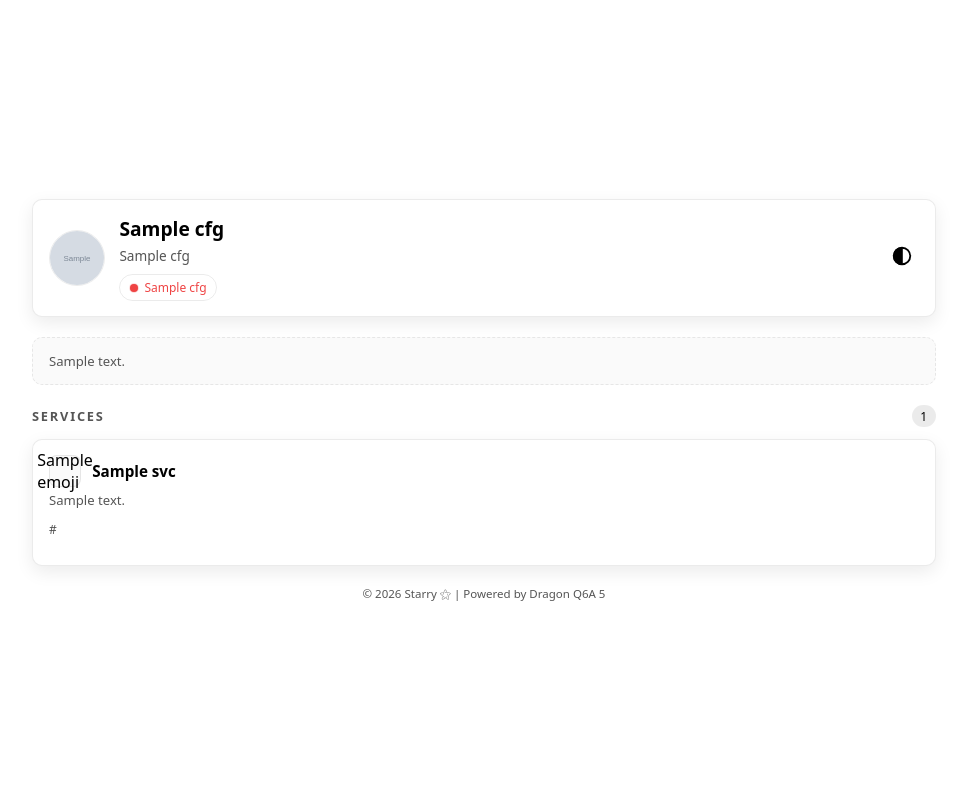
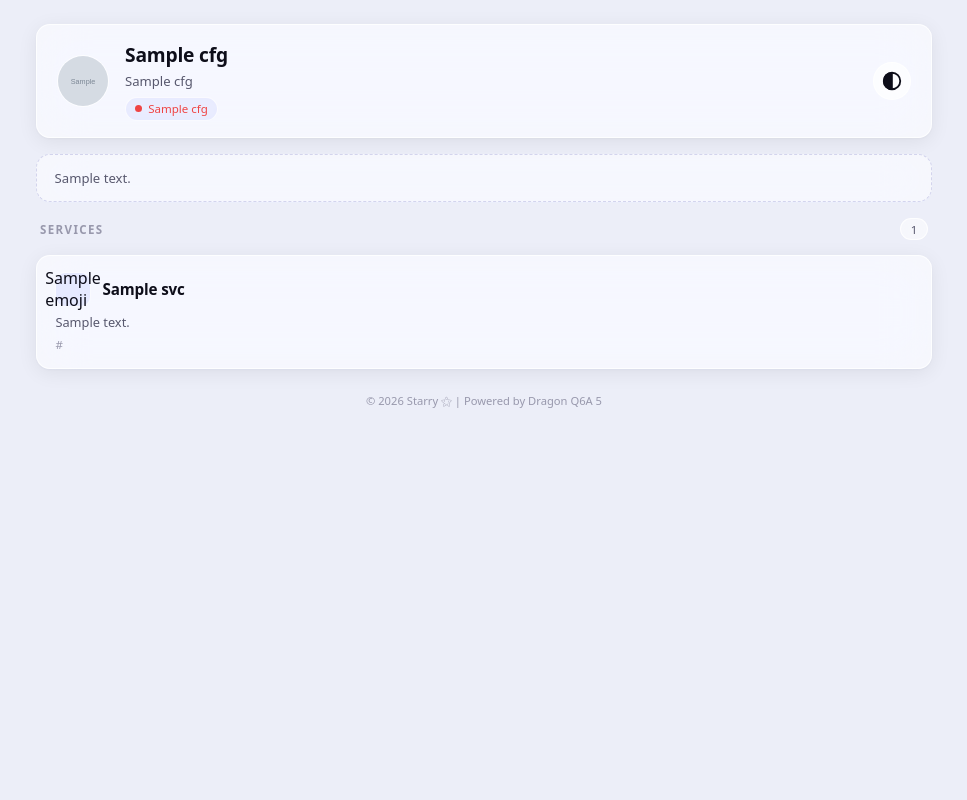
Before and after one commit to starry-shivam/starry-cloud, a Python web app: template templates/index.html in a window 1280 px wide. Shown: the whole page, without its empty margins (156-1123 px from the left). Run offline with Jinja, Linux system fonts and the light colour scheme; the template is opened without the code that fills it: most values are stand-ins (such as "Sample title", 1, 10 or a date in 2020); grey boxes marked "Sample" are stand-in pictures.

Commit message:
Redesign the UI
Signed-off-by: starry-shivam <touka.krs@gmail.com>

```diff
--- a/static/js/ui.js
+++ b/static/js/ui.js
@@ -123,6 +123,13 @@
         yearEl.textContent = new Date().getFullYear();
     }
 
+    // Hide page loader
+    const loader = document.getElementById("loader");
+    if (loader) {
+        loader.classList.add("loader-hidden");
+        setTimeout(() => loader.remove(), 380);
+    }
+
     applyTheme();
     updateStatus();
 
--- a/static/style.css
+++ b/static/style.css
@@ -1,52 +1,55 @@
 /* =========================
-   BLACK & WHITE APP THEME
+   GLASSMORPHISM THEME
    ========================= */
 
 :root {
   color-scheme: light;
 
-  --bg: #ffffff;
-  --bg-alt: #f4f4f5;
-  --bg-elevated: #fafafa;
-  --bg-card: #ffffff;
+  --bg: #eceef8;
 
-  --border-subtle: rgba(0, 0, 0, 0.08);
+  --glass-bg:           rgba(255, 255, 255, 0.55);
+  --glass-bg-hover:     rgba(255, 255, 255, 0.72);
+  --glass-border:       rgba(255, 255, 255, 0.78);
+  --glass-shadow:       0 4px 20px rgba(0, 0, 0, 0.07), 0 1px 3px rgba(0, 0, 0, 0.04);
+  --glass-hover-shadow: 0 14px 44px rgba(0, 0, 0, 0.13), 0 2px 8px rgba(0, 0, 0, 0.06);
+  --blur:               blur(24px) saturate(180%);
 
-  --text: #000000;
-  --text-soft: #555555;
+  --text:       #0e0e1a;
+  --text-soft:  #58586e;
+  --text-muted: #9898ac;
 
-  --accent: #000000;
-  --accent-soft: rgba(0, 0, 0, 0.08);
-  --accent-strong: #000000;
+  --accent:      #5b6cf9;
+  --accent-soft: rgba(91, 108, 249, 0.1);
 
-  --shadow-soft: 0 6px 18px rgba(0, 0, 0, 0.08);
-
-  --radius-lg: 12px;
-  --radius-md: 10px;
-  --radius-sm: 8px;
+  --radius-lg:   18px;
+  --radius-md:   14px;
+  --radius-sm:   10px;
   --radius-pill: 999px;
 
   --max-width: 960px;
+
+  --ease-spring: cubic-bezier(0.34, 1.56, 0.64, 1);
+  --ease-out:    cubic-bezier(0.16, 1, 0.3, 1);
+  --ease-std:    cubic-bezier(0.4, 0, 0.2, 1);
 }
 
 :root[data-theme="dark"] {
   color-scheme: dark;
 
-  --bg: #000000;
-  --bg-alt: #0a0a0a;
-  --bg-elevated: #111111;
-  --bg-card: #0d0d0d;
+  --bg: #06070d;
 
-  --border-subtle: rgba(255, 255, 255, 0.15);
+  --glass-bg:           rgba(255, 255, 255, 0.045);
+  --glass-bg-hover:     rgba(255, 255, 255, 0.085);
+  --glass-border:       rgba(255, 255, 255, 0.1);
+  --glass-shadow:       0 4px 24px rgba(0, 0, 0, 0.55), 0 1px 3px rgba(0, 0, 0, 0.35);
+  --glass-hover-shadow: 0 14px 44px rgba(0, 0, 0, 0.75), 0 2px 8px rgba(0, 0, 0, 0.45);
 
-  --text: #ffffff;
-  --text-soft: #a1a1aa;
+  --text:       #eeeef8;
+  --text-soft:  #8888a0;
+  --text-muted: #55556a;
 
-  --accent: #ffffff;
-  --accent-soft: rgba(255, 255, 255, 0.12);
-  --accent-strong: #ffffff;
-
-  --shadow-soft: 0 10px 30px rgba(0, 0, 0, 0.9);
+  --accent:      #7b8cff;
+  --accent-soft: rgba(123, 140, 255, 0.14);
 }
 
 *,
@@ -55,11 +58,12 @@
   box-sizing: border-box;
 }
 
-html, body {
+html,
+body {
   margin: 0;
   padding: 0;
   font-family: system-ui, -apple-system, BlinkMacSystemFont, "SF Pro Text",
-    "Segoe UI", sans-serif;
+    "Segoe UI", Roboto, sans-serif;
   background: var(--bg);
   color: var(--text);
   -webkit-font-smoothing: antialiased;
@@ -72,6 +76,90 @@ body {
 }
 
 /* =========================
+   ANIMATED MESH BACKGROUND
+   ========================= */
+
+body::before,
+body::after {
+  content: "";
+  position: fixed;
+  inset: 0;
+  z-index: -1;
+  pointer-events: none;
+}
+
+body::before {
+  background:
+    radial-gradient(ellipse 75% 60% at 15% 15%, rgba(100, 80, 220, 0.18) 0%, transparent 65%),
+    radial-gradient(ellipse 60% 70% at 85% 80%, rgba(60, 160, 240, 0.14) 0%, transparent 65%),
+    var(--bg);
+  animation: meshShift1 20s ease-in-out infinite alternate;
+}
+
+body::after {
+  background:
+    radial-gradient(ellipse 55% 50% at 80% 15%, rgba(220, 120, 200, 0.1) 0%, transparent 60%),
+    radial-gradient(ellipse 50% 60% at 20% 85%, rgba(80, 200, 160, 0.1) 0%, transparent 60%);
+  animation: meshShift2 25s ease-in-out infinite alternate;
+}
+
+:root[data-theme="dark"] body::before {
+  background:
+    radial-gradient(ellipse 75% 60% at 15% 15%, rgba(80, 60, 200, 0.28) 0%, transparent 65%),
+    radial-gradient(ellipse 60% 70% at 85% 80%, rgba(40, 120, 200, 0.22) 0%, transparent 65%),
+    var(--bg);
+}
+
+:root[data-theme="dark"] body::after {
+  background:
+    radial-gradient(ellipse 55% 50% at 80% 15%, rgba(160, 80, 180, 0.18) 0%, transparent 60%),
+    radial-gradient(ellipse 50% 60% at 20% 85%, rgba(60, 160, 120, 0.14) 0%, transparent 60%);
+}
+
+@keyframes meshShift1 {
+  0%   { transform: translate(0, 0) scale(1); }
+  100% { transform: translate(3%, 4%) scale(1.04); }
+}
+
+@keyframes meshShift2 {
+  0%   { transform: translate(0, 0) scale(1); }
+  100% { transform: translate(-4%, -3%) scale(1.05); }
+}
+
+/* =========================
+   PAGE LOADER
+   ========================= */
+
+.loader-overlay {
+  position: fixed;
+  inset: 0;
+  z-index: 9999;
+  display: flex;
+  align-items: center;
+  justify-content: center;
+  background: var(--bg);
+  transition: opacity 0.35s var(--ease-std);
+}
+
+.loader-overlay.loader-hidden {
+  opacity: 0;
+  pointer-events: none;
+}
+
+.loader-spinner {
+  width: 30px;
+  height: 30px;
+  border: 2.5px solid rgba(128, 128, 200, 0.2);
+  border-top-color: var(--accent);
+  border-radius: 50%;
+  animation: spin 0.7s linear infinite;
+}
+
+@keyframes spin {
+  to { transform: rotate(360deg); }
+}
+
+/* =========================
    LAYOUT
    ========================= */
 
@@ -79,11 +167,10 @@ body {
   min-height: 100vh;
   max-width: var(--max-width);
   margin: 0 auto;
-  padding: 1.25rem clamp(1rem, 4vw, 1.75rem);
+  padding: 1.5rem clamp(1rem, 4vw, 2rem);
   display: flex;
   flex-direction: column;
-  justify-content: center;
-  gap: 1.25rem;
+  gap: 1rem;
 }
 
 /* =========================
@@ -91,43 +178,48 @@ body {
    ========================= */
 
 .header {
-  padding: 0.9rem 1rem;
+  padding: 1rem 1.25rem;
   border-radius: var(--radius-md);
-  background: var(--bg-card);
-  border: 1px solid var(--border-subtle);
-  box-shadow: var(--shadow-soft);
+  background: var(--glass-bg);
+  border: 1px solid var(--glass-border);
+  box-shadow: var(--glass-shadow);
+  backdrop-filter: var(--blur);
+  -webkit-backdrop-filter: var(--blur);
+  animation: fadeUp 0.4s var(--ease-out) both;
 }
 
 .header-main {
   display: flex;
   align-items: center;
-  gap: 0.9rem;
+  gap: 1rem;
 }
 
 .logo {
-  width: 56px;
-  height: 56px;
+  width: 52px;
+  height: 52px;
   border-radius: 50%;
-  border: 1px solid var(--border-subtle);
+  border: 1px solid var(--glass-border);
   object-fit: cover;
+  flex-shrink: 0;
 }
 
 .title-wrap {
   display: flex;
   flex-direction: column;
-  gap: 0.3rem;
+  gap: 0.25rem;
   min-width: 0;
 }
 
 .title {
   margin: 0;
   font-size: 1.2rem;
-  font-weight: 600;
+  font-weight: 700;
+  letter-spacing: -0.01em;
 }
 
 .subtitle {
   margin: 0;
-  font-size: 0.85rem;
+  font-size: 0.82rem;
   color: var(--text-soft);
 }
 
@@ -140,26 +232,24 @@ body {
   align-items: center;
   gap: 0.4rem;
   width: fit-content;
-  margin-top: 0.25rem;
-  padding: 0.25rem 0.6rem;
+  margin-top: 0.2rem;
+  padding: 0.2rem 0.55rem;
   border-radius: var(--radius-pill);
-  border: 1px solid var(--border-subtle);
-  font-size: 0.75rem;
+  border: 1px solid var(--glass-border);
+  background: var(--accent-soft);
+  font-size: 0.72rem;
   white-space: nowrap;
+  backdrop-filter: blur(8px);
+  -webkit-backdrop-filter: blur(8px);
 }
 
-.status-online {
-  color: #22c55e;
-}
-
-.status-offline {
-  color: #ef4444;
-}
+.status-online  { color: #22c55e; }
+.status-offline { color: #ef4444; }
 
 .hostname-pill .dot {
   position: relative;
-  width: 8px;
-  height: 8px;
+  width: 7px;
+  height: 7px;
   border-radius: 50%;
   background: currentColor;
 }
@@ -170,22 +260,14 @@ body {
   inset: 0;
   border-radius: 50%;
   background: currentColor;
-  animation: pulse 1.6s ease-out infinite;
+  animation: pulse 1.8s ease-out infinite;
   opacity: 0.6;
 }
 
 @keyframes pulse {
-  0% {
-    transform: scale(0.9);
-    opacity: 0.6;
-  }
-  70% {
-    transform: scale(1.6);
-    opacity: 0;
-  }
-  100% {
-    opacity: 0;
-  }
+  0%   { transform: scale(0.9);  opacity: 0.6; }
+  70%  { transform: scale(1.8);  opacity: 0; }
+  100% { opacity: 0; }
 }
 
 /* =========================
@@ -194,16 +276,31 @@ body {
 
 .theme-toggle {
   margin-left: auto;
-  background: none;
-  border: none;
+  flex-shrink: 0;
+  display: flex;
+  align-items: center;
+  justify-content: center;
+  background: var(--glass-bg);
+  border: 1px solid var(--glass-border);
   color: var(--text);
-  padding: 0.35rem;
+  padding: 0.45rem;
   border-radius: var(--radius-pill);
   cursor: pointer;
+  backdrop-filter: blur(12px);
+  -webkit-backdrop-filter: blur(12px);
+  transition:
+    background  0.18s var(--ease-std),
+    transform   0.18s var(--ease-spring),
+    box-shadow  0.18s var(--ease-std);
+}
+
+.theme-toggle:hover {
+  background: var(--glass-bg-hover);
+  box-shadow: 0 2px 10px rgba(0, 0, 0, 0.1);
 }
 
 .theme-toggle:active {
-  transform: scale(0.92);
+  transform: scale(0.88);
 }
 
 /* =========================
@@ -211,12 +308,15 @@ body {
    ========================= */
 
 .notes {
-  padding: 0.9rem 1rem;
-  background: var(--bg-elevated);
+  padding: 0.9rem 1.1rem;
+  background: var(--glass-bg);
   border-radius: var(--radius-md);
-  border: 1px dashed var(--border-subtle);
+  border: 1px dashed rgba(128, 128, 200, 0.3);
   font-size: 0.82rem;
   color: var(--text-soft);
+  backdrop-filter: var(--blur);
+  -webkit-backdrop-filter: var(--blur);
+  animation: fadeUp 0.4s 0.05s var(--ease-out) both;
 }
 
 /* =========================
@@ -227,91 +327,81 @@ body {
   display: flex;
   align-items: center;
   justify-content: space-between;
-  margin-bottom: 0.75rem;
+  margin-bottom: 0.9rem;
+  padding: 0 0.25rem;
 }
 
 .section-header h2 {
   margin: 0;
-  font-size: 0.8rem;
-  letter-spacing: 0.14em;
+  font-size: 0.72rem;
+  font-weight: 600;
+  letter-spacing: 0.12em;
   text-transform: uppercase;
-  color: var(--text-soft);
+  color: var(--text-muted);
 }
 
 .count-badge {
-  padding: 0.15rem 0.55rem;
+  padding: 0.15rem 0.6rem;
   border-radius: var(--radius-pill);
-  background: var(--accent-soft);
-  font-size: 0.75rem;
+  background: var(--glass-bg);
+  border: 1px solid var(--glass-border);
+  font-size: 0.72rem;
+  color: var(--text-soft);
+  backdrop-filter: blur(8px);
+  -webkit-backdrop-filter: blur(8px);
 }
 
 .services-grid {
   display: grid;
   grid-template-columns: 1fr;
-  gap: 0.5rem;
+  gap: 0.75rem;
 }
 
+/* =========================
+   SERVICE CARDS
+   ========================= */
+
 .service-card {
-  padding: 0.9rem 1rem;
+  padding: 1rem 1.15rem;
   border-radius: var(--radius-md);
-  background: var(--bg-card);
-  border: 1px solid var(--border-subtle);
+  background: var(--glass-bg);
+  border: 1px solid var(--glass-border);
   text-decoration: none;
   color: inherit;
-  box-shadow: var(--shadow-soft);
+  box-shadow: var(--glass-shadow);
+  backdrop-filter: var(--blur);
+  -webkit-backdrop-filter: var(--blur);
   -webkit-tap-highlight-color: transparent;
-  transition: transform 0.15s ease;
+
+  /* Staggered entrance */
+  animation: fadeUp 0.45s var(--ease-out) both;
+  animation-delay: calc(0.1s + var(--card-index, 0) * 0.06s);
+
+  /* Smooth transitions */
+  transition:
+    transform     0.22s var(--ease-spring),
+    box-shadow    0.22s var(--ease-std),
+    background    0.18s var(--ease-std),
+    border-color  0.18s var(--ease-std);
+}
+
+@media (hover: hover) and (pointer: fine) {
+  .service-card:hover {
+    transform: translateY(-5px) scale(1.01);
+    background: var(--glass-bg-hover);
+    border-color: rgba(128, 128, 220, 0.4);
+    box-shadow: var(--glass-hover-shadow);
+  }
+
+  .service-card:hover .service-emoji {
+    transform: scale(1.12) rotate(-5deg);
+  }
 }
 
 .service-card:active {
   transform: scale(0.97);
+  transition-duration: 0.1s;
 }
-
-.service-header {
-  display: flex;
-  align-items: center;
-  gap: 0.7rem;
-}
-
-.service-emoji {
-  width: 2rem;
-  height: 2rem;
-  border-radius: var(--radius-sm);
-  background: var(--bg-elevated);
-  border: 1px solid var(--border-subtle);
-  display: flex;
-  align-items: center;
-  justify-content: center;
-}
-
-.service-name {
-  margin: 0;
-  font-size: 0.95rem;
-}
-
-.service-description {
-  margin: 0.3rem 0;
-  font-size: 0.82rem;
-  color: var(--text-soft);
-}
-
-.service-url {
-  font-size: 0.75rem;
-  opacity: 0.7;
-  word-break: break-all;
-}
-
-@media (hover: hover) and (pointer: fine) {
-  .service-card:hover {
-    transform: translateY(-2px);
-    border-color: var(--accent);
-    box-shadow: 0 10px 28px rgba(0, 0, 0, 0.12);
-  }
-}
-
-/* =========================
-   SERVICE STATUS DOT
-   ========================= */
 
 .service-header {
   display: flex;
@@ -322,7 +412,57 @@ body {
 .service-left {
   display: flex;
   align-items: center;
-  gap: 0.7rem;
+  gap: 0.75rem;
+}
+
+.service-emoji {
+  width: 2.2rem;
+  height: 2.2rem;
+  border-radius: var(--radius-sm);
+  background: var(--accent-soft);
+  border: 1px solid var(--glass-border);
+  display: flex;
+  align-items: center;
+  justify-content: center;
+  font-size: 1rem;
+  flex-shrink: 0;
+  transition: transform 0.22s var(--ease-spring);
+}
+
+.service-name {
+  margin: 0;
+  font-size: 0.95rem;
+  font-weight: 600;
+  letter-spacing: -0.01em;
+}
+
+.service-description {
+  margin: 0.4rem 0 0;
+  font-size: 0.8rem;
+  color: var(--text-soft);
+  line-height: 1.45;
+}
+
+.service-url {
+  margin: 0.35rem 0 0;
+  font-size: 0.72rem;
+  color: var(--text-muted);
+  word-break: break-all;
+}
+
+/* =========================
+   ENTRANCE ANIMATIONS
+   ========================= */
+
+@keyframes fadeUp {
+  from {
+    opacity: 0;
+    transform: translateY(16px);
+  }
+  to {
+    opacity: 1;
+    transform: translateY(0);
+  }
 }
 
 /* =========================
@@ -331,8 +471,10 @@ body {
 
 .footer {
   text-align: center;
-  font-size: 0.72rem;
-  color: var(--text-soft);
+  font-size: 0.7rem;
+  color: var(--text-muted);
+  padding: 0.5rem 0;
+  animation: fadeUp 0.4s 0.15s var(--ease-out) both;
 }
 
 /* =========================
@@ -341,6 +483,6 @@ body {
 
 @media (min-width: 640px) {
   .services-grid {
-    grid-template-columns: repeat(auto-fit, minmax(230px, 1fr));
+    grid-template-columns: repeat(auto-fit, minmax(240px, 1fr));
   }
 }
--- a/templates/index.html
+++ b/templates/index.html
@@ -12,6 +12,9 @@
     <link rel="apple-touch-icon" href="/static/berry.png" />
   </head>
   <body>
+    <div id="loader" class="loader-overlay" aria-hidden="true">
+      <div class="loader-spinner"></div>
+    </div>
     <div class="page">
       <header class="header">
         <div class="header-main">
@@ -66,7 +69,7 @@
           </div>
           <div class="services-grid">
             {% for svc in services %}
-            <a class="service-card" href="{{ svc.url }}" target="_blank">
+            <a class="service-card" href="{{ svc.url }}" target="_blank" style="--card-index: {{ loop.index0 }}">
               <div class="service-header">
                 <div class="service-left">
                   <div class="service-emoji">{{ svc.emoji or "⬛" }}</div>
```
